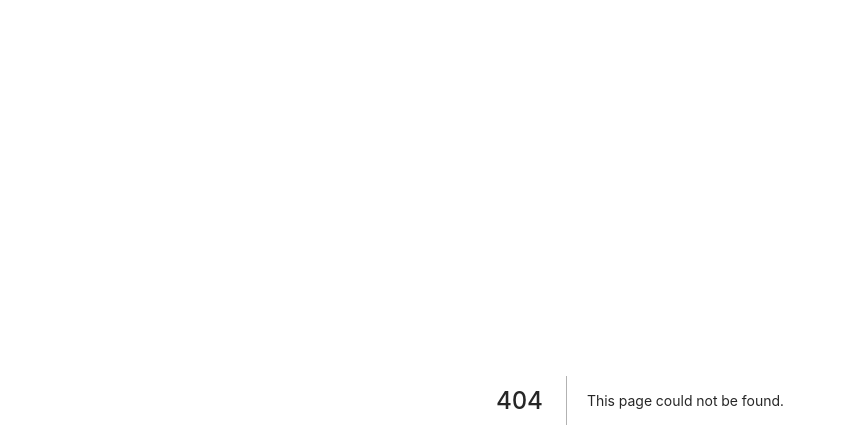
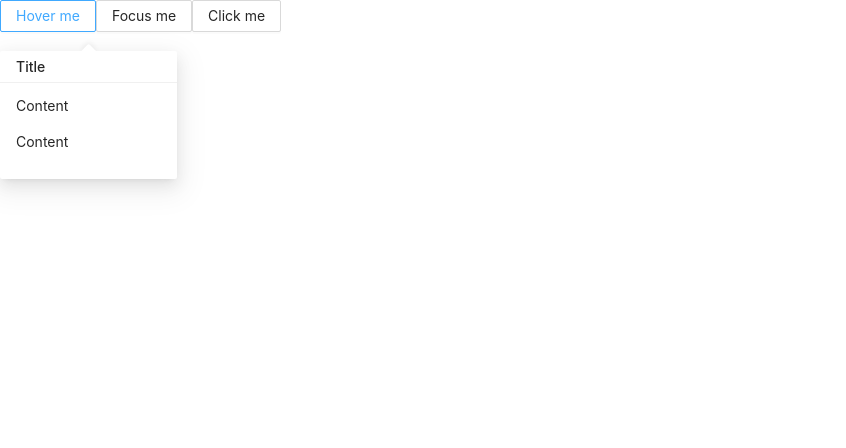
Before and after one commit to talhajubaer018/antdesign, a Next.js app: page /popover in a window 1280 px wide. Before the commit this address had no page. Shown: the top 448 px of the page, without its empty margins (0-846 px from the left). Built offline with nearby package versions, Linux system fonts and the light colour scheme.

Commit message:
popover added

```diff
--- /dev/null
+++ b/pages/popover.js
@@ -0,0 +1,24 @@
+import { Button, Popover } from 'antd';
+import React from 'react';
+const content = (
+  <div>
+    <p>Content</p>
+    <p>Content</p>
+  </div>
+);
+
+const PopoverAD = () => (
+  <div>
+    <Popover content={content} title="Title" trigger="hover">
+      <Button>Hover me</Button>
+    </Popover>
+    <Popover content={content} title="Title" trigger="focus">
+      <Button>Focus me</Button>
+    </Popover>
+    <Popover content={content} title="Title" trigger="click">
+      <Button>Click me</Button>
+    </Popover>
+  </div>
+);
+
+export default PopoverAD;
```
